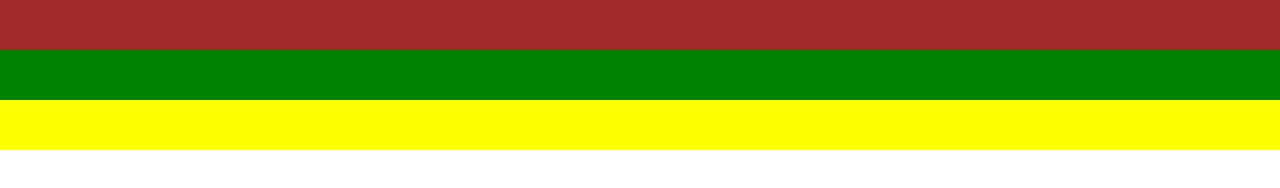
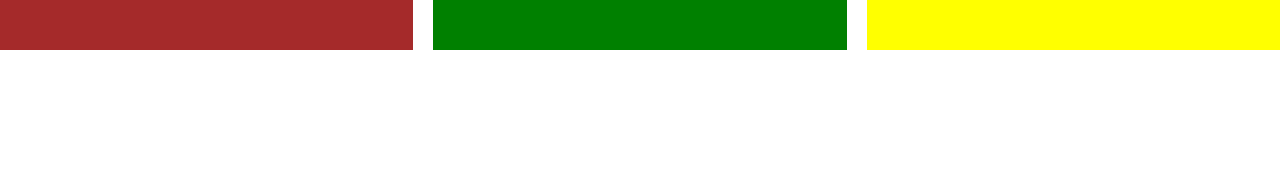
Before and after one commit to mattiavisona/htmlcss-struttura-discord, a plain HTML site: page index.html in a window 1280 px wide. Drawn offline with Linux system fonts and the light colour scheme.

Commit message:
create a container

```diff
--- a/index.html
+++ b/index.html
@@ -8,7 +8,7 @@
     <link rel="stylesheet" href="style.css">
 </head>
 <body>
-    <header>
+    <header class="container">
      <div id="logo"></div>
      <div id="link"></div>
      <div id="log-in"></div>
--- a/style.css
+++ b/style.css
@@ -4,17 +4,28 @@
     box-sizing: border-box;
 }
 
+.container{
+    display: flex;
+    flex-wrap: nowrap;
+    gap: 20px;
+    justify-content: space-between;
+}
+
 header #logo{
     background-color: brown;
     height: 50px;
+    flex-grow: 1;
 }
 
 header #link{
     background-color: green;
     height: 50px;
+    flex-grow: 1;
+
 }
 
 header #log-in{
     background-color: yellow;
     height: 50px;
+    flex-grow: 1;
 }
```
